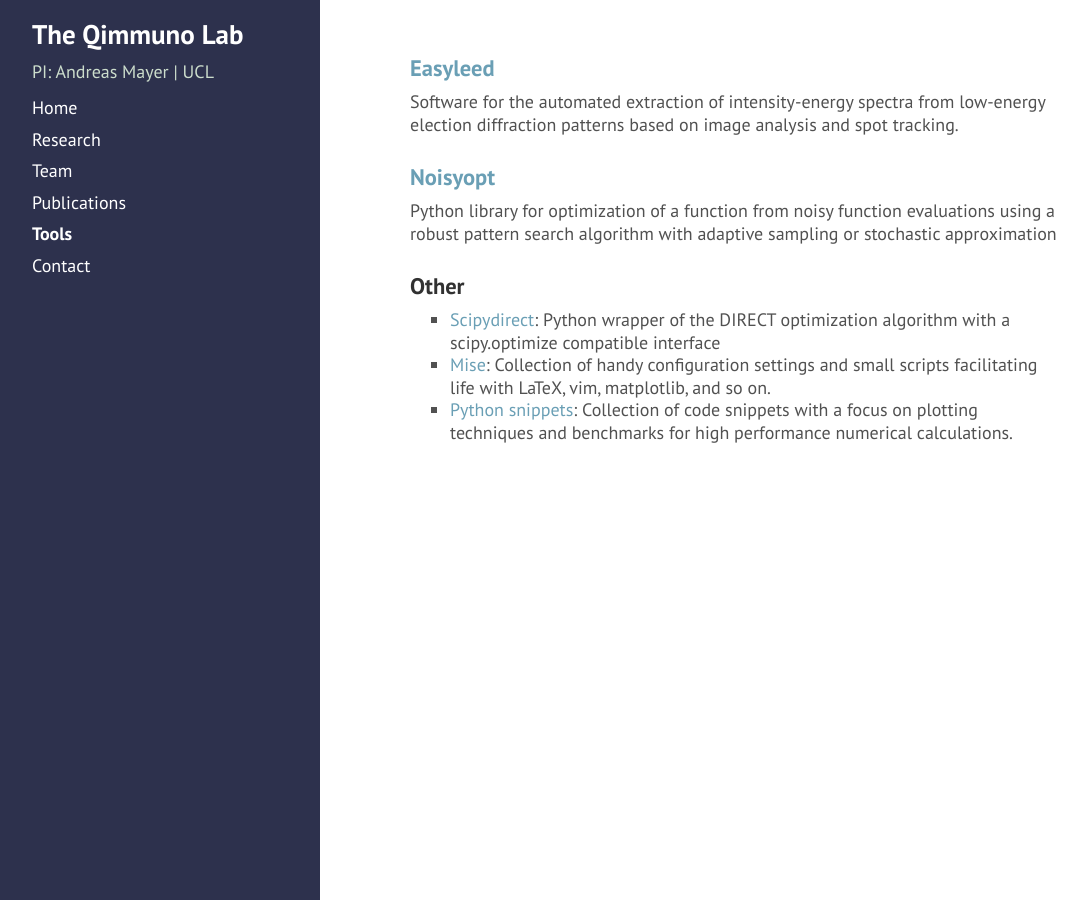
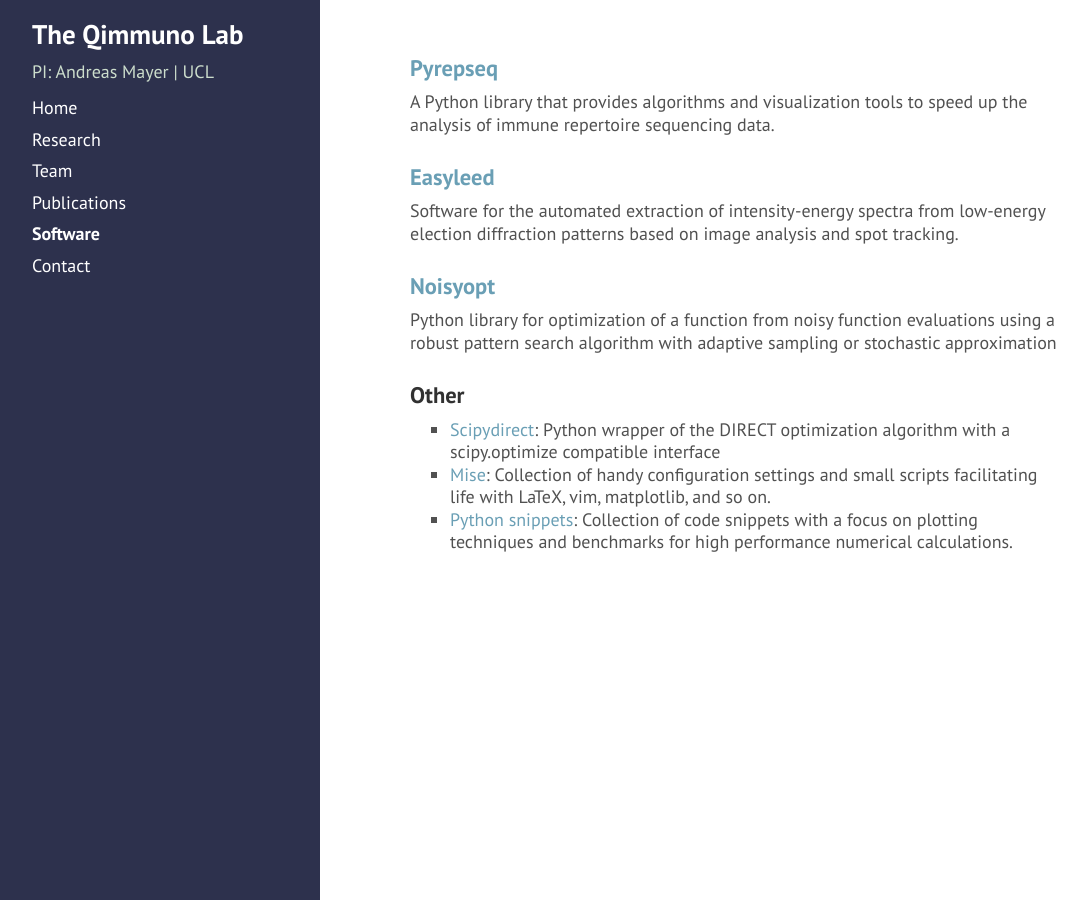
Before and after one commit to andim/andim.github.io, a Jekyll site: the page built from software.md, in a window 1280 px wide. Shown: the whole page, without its empty margins (4-1091 px from the left). Built offline with Jekyll 4.4.1, drawn with Linux system fonts in a browser that asks for light colours; nearby versions of some CDN libraries; a style sheet for code colours, icons or effects is not loaded.

Commit message:
added pyrepseq link

```diff
--- a/software.md
+++ b/software.md
@@ -1,8 +1,12 @@
 ---
 layout: page
-title: Tools
+title: Software
 order: 5
 ---
+
+### [Pyrepseq](https://pyrepseq.readthedocs.io/)
+
+A Python library that provides algorithms and visualization tools to speed up the analysis of immune repertoire sequencing data.
 
 ### [Easyleed](http://andim.github.io/easyleed/)
 
```
